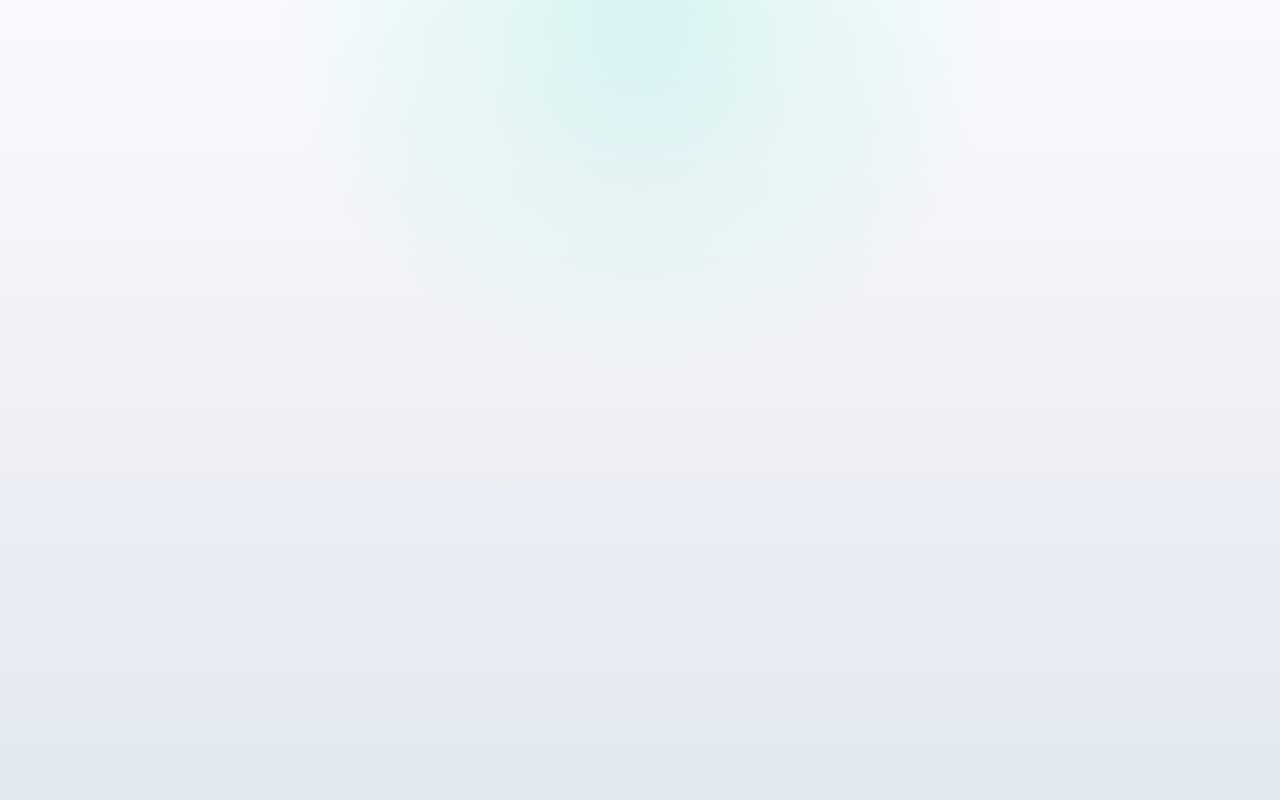
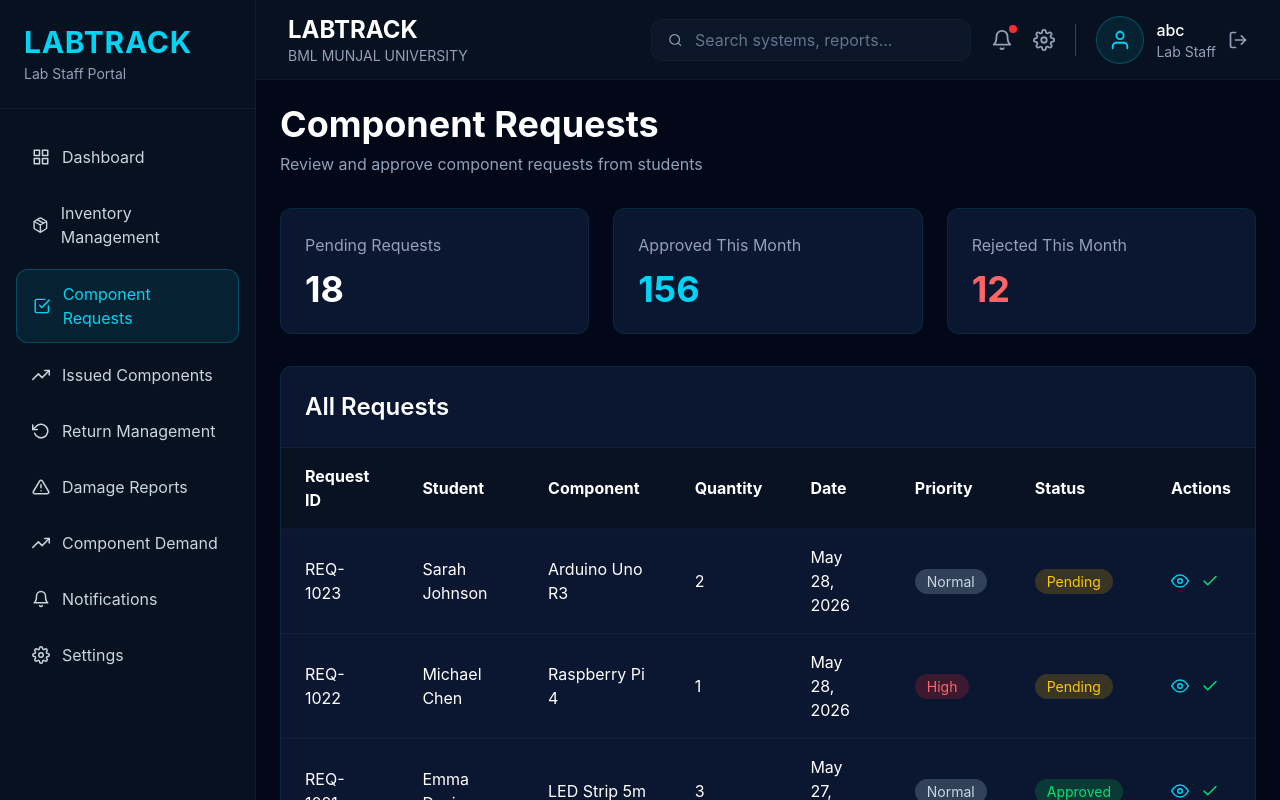
Before and after one commit to medhavi-cmd/LABTRACK, a React app in the folder FRONTEND/: page /lab-staff/requests in a window 1280 px wide. Before the commit this address had no page. Shown: the top 800 px of the page. Built offline with nearby package versions, Linux system fonts and the light colour scheme; the HTML template or start-up script is replaced by a standard one.

Commit message:
Added Component Requests page and routing

```diff
--- /dev/null
+++ b/FRONTEND/src/pages/LabStaff/ComponentRequests.jsx
@@ -0,0 +1,151 @@
+import React from "react";
+import { FiEye, FiCheck } from "react-icons/fi";
+
+const ComponentRequests = () => {
+  const requests = [
+    {
+      id: "REQ-1023",
+      student: "Sarah Johnson",
+      component: "Arduino Uno R3",
+      quantity: 2,
+      date: "May 28, 2026",
+      priority: "Normal",
+      status: "Pending",
+    },
+    {
+      id: "REQ-1022",
+      student: "Michael Chen",
+      component: "Raspberry Pi 4",
+      quantity: 1,
+      date: "May 28, 2026",
+      priority: "High",
+      status: "Pending",
+    },
+    {
+      id: "REQ-1021",
+      student: "Emma Davis",
+      component: "LED Strip 5m",
+      quantity: 3,
+      date: "May 27, 2026",
+      priority: "Normal",
+      status: "Approved",
+    },
+    {
+      id: "REQ-1020",
+      student: "James Wilson",
+      component: "DC Motor 12V",
+      quantity: 4,
+      date: "May 27, 2026",
+      priority: "Normal",
+      status: "Rejected",
+    },
+  ];
+
+  const statusStyle = {
+    Pending: "bg-yellow-500/20 text-yellow-400",
+    Approved: "bg-green-500/20 text-green-400",
+    Rejected: "bg-red-500/20 text-red-400",
+  };
+
+  return (
+    <div className="text-white">
+      <div className="mb-8">
+        <h1 className="text-4xl font-bold">Component Requests</h1>
+        <p className="text-slate-400 mt-2">
+          Review and approve component requests from students
+        </p>
+      </div>
+
+      <div className="grid md:grid-cols-3 gap-6 mb-8">
+        <div className="bg-[#0b1730] border border-cyan-900/30 rounded-xl p-6">
+          <p className="text-slate-400">Pending Requests</p>
+          <h2 className="text-4xl font-bold mt-3">18</h2>
+        </div>
+
+        <div className="bg-[#0b1730] border border-cyan-900/30 rounded-xl p-6">
+          <p className="text-slate-400">Approved This Month</p>
+          <h2 className="text-4xl font-bold mt-3 text-cyan-400">156</h2>
+        </div>
+
+        <div className="bg-[#0b1730] border border-cyan-900/30 rounded-xl p-6">
+          <p className="text-slate-400">Rejected This Month</p>
+          <h2 className="text-4xl font-bold mt-3 text-red-400">12</h2>
+        </div>
+      </div>
+
+      <div className="bg-[#0b1730] border border-cyan-900/30 rounded-xl overflow-hidden">
+        <div className="p-6 border-b border-cyan-900/20">
+          <h2 className="text-2xl font-semibold">All Requests</h2>
+        </div>
+
+        <div className="overflow-x-auto">
+          <table className="w-full">
+            <thead className="bg-[#081222]">
+              <tr>
+                <th className="text-left px-6 py-4">Request ID</th>
+                <th className="text-left px-6 py-4">Student</th>
+                <th className="text-left px-6 py-4">Component</th>
+                <th className="text-left px-6 py-4">Quantity</th>
+                <th className="text-left px-6 py-4">Date</th>
+                <th className="text-left px-6 py-4">Priority</th>
+                <th className="text-left px-6 py-4">Status</th>
+                <th className="text-left px-6 py-4">Actions</th>
+              </tr>
+            </thead>
+
+            <tbody>
+              {requests.map((request) => (
+                <tr
+                  key={request.id}
+                  className="border-t border-cyan-900/20 hover:bg-[#081222]"
+                >
+                  <td className="px-6 py-4">{request.id}</td>
+                  <td className="px-6 py-4">{request.student}</td>
+                  <td className="px-6 py-4">{request.component}</td>
+                  <td className="px-6 py-4">{request.quantity}</td>
+                  <td className="px-6 py-4">{request.date}</td>
+
+                  <td className="px-6 py-4">
+                    <span
+                      className={`px-3 py-1 rounded-full text-sm ${
+                        request.priority === "High"
+                          ? "bg-red-500/20 text-red-400"
+                          : "bg-slate-700 text-slate-300"
+                      }`}
+                    >
+                      {request.priority}
+                    </span>
+                  </td>
+
+                  <td className="px-6 py-4">
+                    <span
+                      className={`px-3 py-1 rounded-full text-sm ${
+                        statusStyle[request.status]
+                      }`}
+                    >
+                      {request.status}
+                    </span>
+                  </td>
+
+                  <td className="px-6 py-4">
+                    <div className="flex gap-3">
+                      <button className="text-cyan-400 hover:text-cyan-300">
+                        <FiEye size={18} />
+                      </button>
+
+                      <button className="text-green-400 hover:text-green-300">
+                        <FiCheck size={18} />
+                      </button>
+                    </div>
+                  </td>
+                </tr>
+              ))}
+            </tbody>
+          </table>
+        </div>
+      </div>
+    </div>
+  );
+};
+
+export default ComponentRequests;
--- a/FRONTEND/src/routes/AppRoutes.jsx
+++ b/FRONTEND/src/routes/AppRoutes.jsx
@@ -4,6 +4,7 @@ import LabStaffLayout from "../layouts/LabStaffLayout";
 
 import Dashboard from "../pages/LabStaff/Dashboard";
 import InventoryManagement from "../pages/LabStaff/InventoryManagement";
+import ComponentRequests from "../pages/LabStaff/ComponentRequests";
 
 const AppRoutes = () => {
   return (
@@ -14,17 +15,15 @@ const AppRoutes = () => {
       />
 
       <Route path="/lab-staff" element={<LabStaffLayout />}>
-        <Route
-          path="dashboard"
-          element={<Dashboard />}
-        />
 
-        <Route
-          path="inventory"
-          element={<InventoryManagement />}
-        />
+        <Route path="dashboard" element={<Dashboard />} />
+
+        <Route path="inventory" element={<InventoryManagement />} />
+
+        <Route path="requests" element={<ComponentRequests />} />
+
       </Route>
-    </Routes>
+</Routes>
   );
 };
 
```
